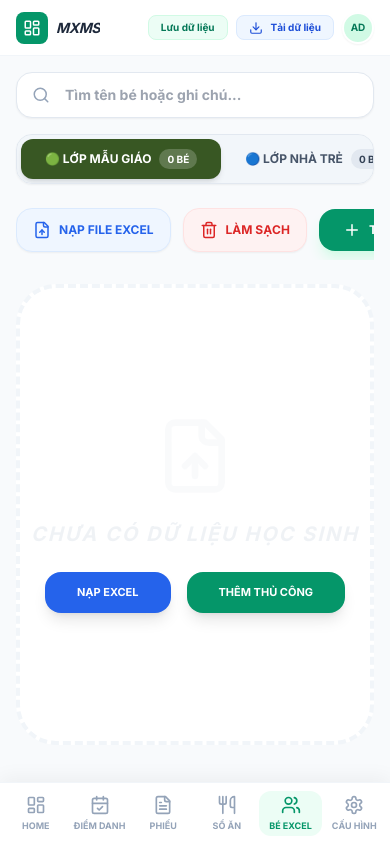
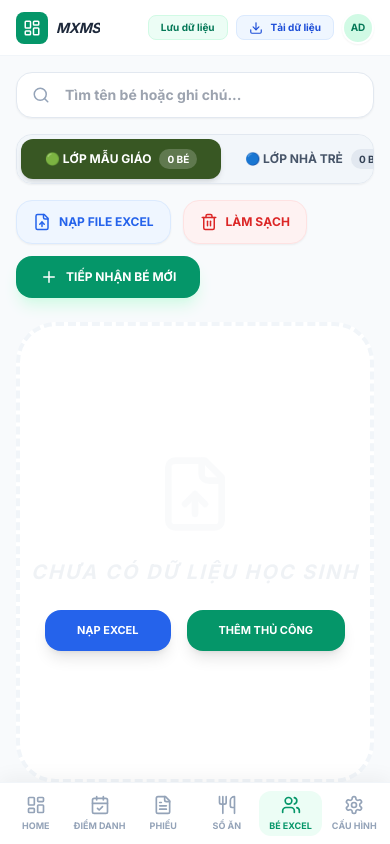
Before and after one commit to tuankiett66-tech/MXMS, a React (Vite) app: page / in a window 390 px wide. Both pictures are taken after a click on the button "BÉ EXCEL". Built offline with nearby package versions, Linux system fonts and the light colour scheme.

Commit message:
style: refine layout for student management controls
Update responsive layout breakpoints and button alignment in the student list header to improve usability on smaller screens.

```diff
--- a/components/Students.tsx
+++ b/components/Students.tsx
@@ -746,9 +746,9 @@ export const Students = ({
 
   return (
     <div className="space-y-6 animate-in fade-in duration-500">
-      <div className="flex flex-col xl:flex-row xl:items-center justify-between gap-6">
-        <div className="flex flex-col md:flex-row md:flex-wrap lg:flex-nowrap gap-4 flex-1 items-stretch md:items-center">
-          <div className="relative flex-1 min-w-[280px] max-w-md">
+      <div className="flex flex-col lg:flex-row lg:items-center justify-between gap-4">
+        <div className="flex flex-col md:flex-row md:flex-wrap gap-4 flex-1 items-stretch md:items-center">
+          <div className="relative flex-1 min-w-[260px] max-w-md">
             <Search className="absolute left-4 top-1/2 -translate-y-1/2 text-slate-400" size={18} />
             <input
               type="text"
@@ -811,7 +811,7 @@ export const Students = ({
           </div>
         </div>
 
-        <div className="flex items-center gap-3 overflow-x-auto pb-2 md:pb-0 no-scrollbar">
+        <div className="flex flex-wrap items-center gap-3 shrink-0">
           <input type="file" ref={fileInputRef} onChange={handleFileUpload} accept=".xlsx, .xls" className="hidden" />
 
           <button
```
